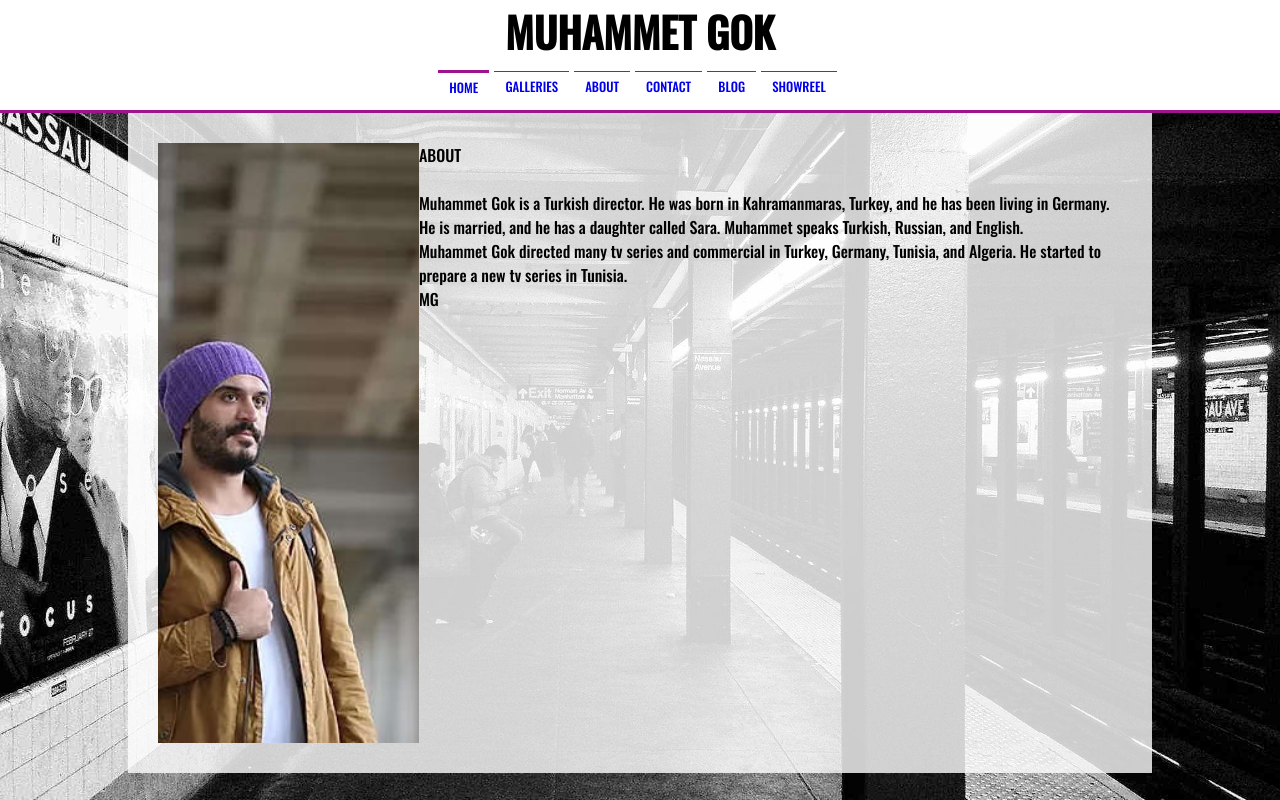
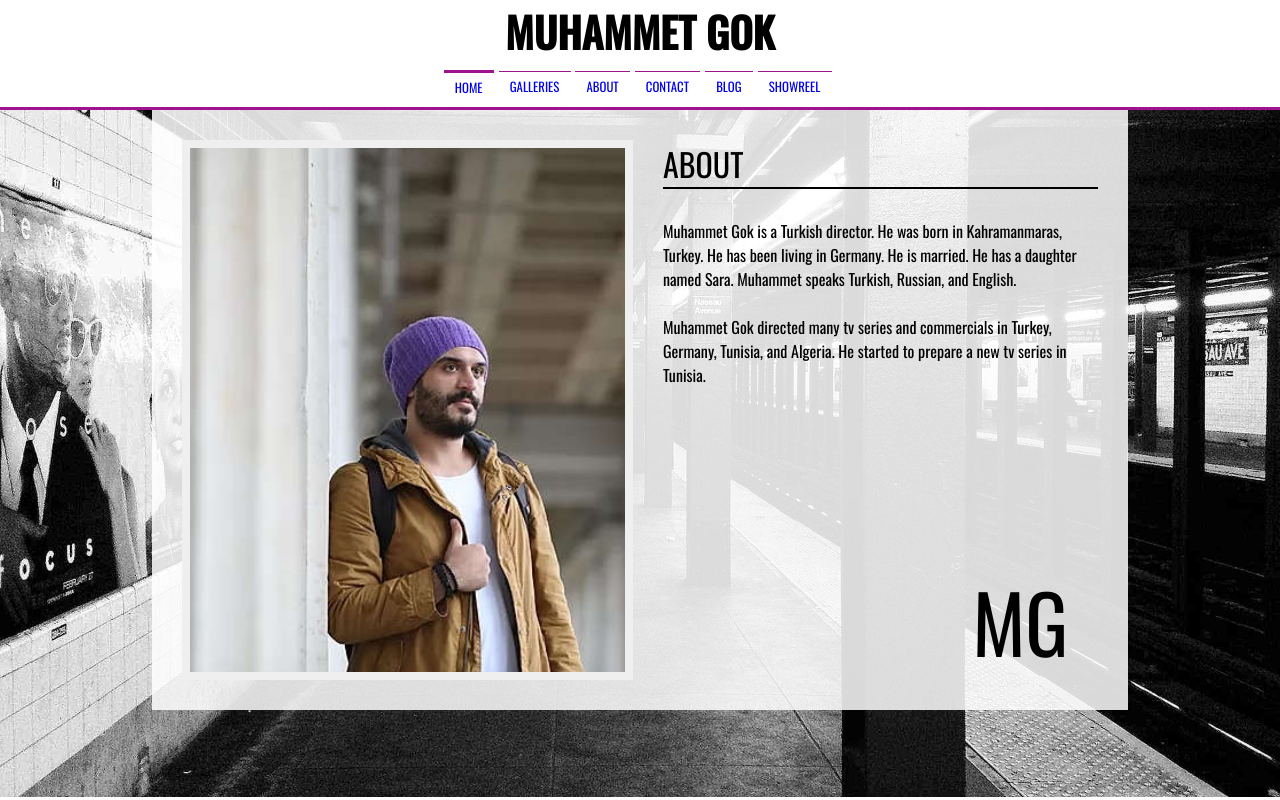
Before and after one commit to inanfatih/mehmet-gok, a React (Create React App) app: page /about in a window 1280 px wide. Built offline with nearby package versions, Linux system fonts and the light colour scheme.

Commit message:
about and contact are complete

```diff
--- a/public/index.html
+++ b/public/index.html
@@ -7,7 +7,7 @@
     <meta name="theme-color" content="#000000" />
     <meta name="description" content="Muhammet Gok's Official Website" />
     <link
-      href="https://fonts.googleapis.com/css2?family=Oswald:wght@500&display=swap"
+      href="https://fonts.googleapis.com/css2?family=Oswald:wght@400;500&display=swap"
       rel="stylesheet"
     />
     <link rel="apple-touch-icon" href="%PUBLIC_URL%/logo192.png" />
@@ -40,5 +40,9 @@
       To begin the development, run `npm start` or `yarn start`.
       To create a production bundle, use `npm run build` or `yarn build`.
     -->
+    <script
+      src="https://kit.fontawesome.com/f9d3744c66.js"
+      crossorigin="anonymous"
+    ></script>
   </body>
 </html>
--- a/src/pages/About.js
+++ b/src/pages/About.js
@@ -9,22 +9,22 @@ function About() {
       <div className='container'>
         <div className='about'>
           <div className='about-image' />
-          <div>
+          <div className='about-text'>
             <div>
-              <p>ABOUT</p>
-              <br />
-              <p>
+              <div className='my-1 about-title'>ABOUT</div>
+              <p className="about-content">
                 Muhammet Gok is a Turkish director. He was born in
-                Kahramanmaras, Turkey, and he has been living in Germany. He is
-                married, and he has a daughter called Sara. Muhammet speaks
-                Turkish, Russian, and English.
+                Kahramanmaras, Turkey. He has been living in Germany. He is
+                married. He has a daughter named Sara. Muhammet speaks Turkish,
+                Russian, and English.
                 <br />
-                Muhammet Gok directed many tv series and commercial in Turkey,
+                <br />
+                Muhammet Gok directed many tv series and commercials in Turkey,
                 Germany, Tunisia, and Algeria. He started to prepare a new tv
                 series in Tunisia.
               </p>
             </div>
-            <p>MG</p>
+            <p className='my-1 mg-text'>MG</p>
           </div>
         </div>
       </div>
--- a/src/pages/Contact.js
+++ b/src/pages/Contact.js
@@ -7,7 +7,68 @@ function Contact() {
   return (
     <div id='contact'>
       <div className='container'>
-        <div className='contact'></div>
+        <div className='contact'>
+          <p className='contact-title'>DROP ME A LINE</p>
+          <div className='contact-content'>
+            <div className='contact-info'>
+              {/* <p>CONTACT ME</p> */}
+              <p>MUHAMMET GOK</p>
+              <p>muhammetgok@gmail.com</p>
+              <div className='icons'>
+                <a
+                  href='https://www.facebook.com/muhammet.gok.100'
+                  className='icons'>
+                  <i class='fab fa-facebook-square fa-2x'></i>
+                </a>
+                <a href='https://www.instagram.com/muhametgok/'>
+                  <i class='fab fa-instagram fa-2x'></i>
+                </a>
+              </div>
+            </div>
+            <div className='contact-form'>
+              <div>
+                <form>
+                  <div class='text-fields'>
+                    <input
+                      type='text'
+                      name='name'
+                      class='text-input name-input'
+                      placeholder='Name'
+                    />
+                    <input
+                      type='text'
+                      name='phone'
+                      class='text-input phone-input'
+                      placeholder='Phone Number'
+                    />
+                    <input
+                      type='email'
+                      name='email'
+                      class='text-input email-input'
+                      placeholder='Email Address'
+                    />
+                    <input
+                      type='text'
+                      name='subject'
+                      class='text-input subject-input'
+                      placeholder='Subject'
+                    />
+                    <textarea
+                      class='text-input message-input'
+                      name='message'
+                      placeholder='Enter Message'></textarea>
+                    {/* <di class='my-2'>
+                    <div data-netlify-recaptcha='true'></div>
+                  </di> */}
+                  </div>
+                  <button class='btn' type='submit'>
+                    Submit
+                  </button>
+                </form>
+              </div>
+            </div>
+          </div>
+        </div>
       </div>
     </div>
   );
--- a/src/style/main.css
+++ b/src/style/main.css
@@ -4,9 +4,33 @@
   margin: auto;
   overflow: hidden; }
 
+.my-1 {
+  margin: 30px 0; }
+
+::-webkit-input-placeholder {
+  /* Chrome/Opera/Safari */
+  font-family: 'Oswald', sans-serif;
+  padding-left: 10px; }
+
+::-moz-placeholder {
+  /* Firefox 19+ */
+  font-family: 'Oswald', sans-serif;
+  padding-left: 10px; }
+
+:-ms-input-placeholder {
+  /* IE 10+ */
+  font-family: 'Oswald', sans-serif;
+  padding-left: 10px; }
+
+:-moz-placeholder {
+  /* Firefox 18- */
+  font-family: 'Oswald', sans-serif;
+  padding-left: 10px; }
+
 * {
   margin: 0;
-  padding: 0; }
+  padding: 0;
+  box-sizing: border-box; }
 
 body {
   font-family: 'Oswald', sans-serif; }
@@ -61,7 +85,9 @@ img {
 
 #galleries {
   background: url("../images/background-image.jpg") no-repeat center right/cover;
-  height: calc(100vh - 113px); }
+  height: calc(100vh - 113px);
+  background-attachment: fixed;
+  min-height: 500px; }
   #galleries .container {
     display: flex;
     font-size: 4rem;
@@ -85,29 +111,99 @@ img {
 
 #about {
   background: url("../images/background-image.jpg") no-repeat center right/cover;
-  height: calc(100vh - 113px); }
+  height: calc(100vh - 113px);
+  background-attachment: fixed;
+  min-height: 630px; }
   #about .about {
     display: flex;
     height: 600px;
-    background: rgba(255, 255, 255, 0.8);
-    padding: 30px; }
+    background: rgba(255, 255, 255, 0.85);
+    padding-right: 30px;
+    margin-bottom: 30px; }
     #about .about .about-image {
       background: url("../images/about.jpg") no-repeat center right/cover;
-      height: 100%;
-      width: 50%; }
+      border: 8px solid #efefef;
+      margin: 30px;
+      flex: 1 1 0;
+      width: 0; }
+    #about .about .about-text {
+      display: flex;
+      flex-direction: column;
+      justify-content: space-between;
+      flex: 1 1 0;
+      width: 0; }
+      #about .about .about-text .about-title {
+        display: block;
+        font-size: 2rem;
+        border-bottom: 2px solid black; }
+      #about .about .about-text .about-content {
+        font-weight: 400; }
+      #about .about .about-text .mg-text {
+        margin-right: 30px;
+        font-size: 5rem;
+        text-align: right; }
+
+#contact {
+  background: url("../images/background-image.jpg") no-repeat center right/cover;
+  height: calc(100vh - 113px);
+  background-attachment: fixed;
+  min-height: 560px; }
+  #contact .contact {
+    height: 500px;
+    background: rgba(255, 255, 255, 0.85);
+    padding: 30px;
+    margin-bottom: 30px; }
+    #contact .contact .contact-title {
+      display: block;
+      font-size: 2rem;
+      border-bottom: 2px solid black;
+      margin-bottom: 20px; }
+    #contact .contact .contact-content {
+      display: grid;
+      grid-template-columns: 1fr 2fr;
+      grid-gap: 1rem; }
+      #contact .contact .contact-content .contact-info {
+        line-height: 3rem;
+        font-size: 1.5rem; }
+        #contact .contact .contact-content .contact-info .icons {
+          margin-top: 15px;
+          margin-right: 10px; }
+      #contact .contact .contact-content .contact-form .text-fields {
+        display: grid;
+        grid-gap: 0.5rem;
+        margin-bottom: 1.2rem; }
+        #contact .contact .contact-content .contact-form .text-fields .text-input {
+          height: 2.5rem;
+          border: 1px solid;
+          border-radius: 5px; }
+        #contact .contact .contact-content .contact-form .text-fields .message-input {
+          height: 6rem;
+          border: 1px solid;
+          border-radius: 5px; }
+      #contact .contact .contact-content .contact-form .btn {
+        height: 3rem;
+        width: 100%;
+        text-align: center;
+        background: #a0138e;
+        color: white;
+        border: none;
+        border-radius: 5px;
+        padding: 0.5rem 1.5rem; }
 
 #blog {
   background: url("../images/background-image.jpg") no-repeat center right/cover;
-  height: calc(100vh - 113px); }
-
-#contact {
-  background: url("../images/background-image.jpg") no-repeat center right/cover;
-  height: calc(100vh - 113px); }
+  height: calc(100vh - 113px);
+  background-attachment: fixed;
+  min-height: 500px; }
 
 #showreel {
   background: url("../images/background-image.jpg") no-repeat center right/cover;
-  height: calc(100vh - 113px); }
+  height: calc(100vh - 113px);
+  background-attachment: fixed;
+  min-height: 500px; }
 
 #gallery {
   background: url("../images/gallery-background.jpg") no-repeat center right/cover;
-  height: calc(100vh - 113px); }
+  height: calc(100vh - 113px);
+  background-attachment: fixed;
+  min-height: 500px; }
--- a/src/style/scss/_utilities.scss
+++ b/src/style/scss/_utilities.scss
@@ -4,3 +4,7 @@
   margin: auto;
   overflow: hidden;
 }
+
+.my-1 {
+  margin: 30px 0;
+}
--- a/src/style/scss/main.scss
+++ b/src/style/scss/main.scss
@@ -1,9 +1,31 @@
 @import 'config';
 @import 'utilities';
+
+::-webkit-input-placeholder {
+  /* Chrome/Opera/Safari */
+  font-family: 'Oswald', sans-serif;
+  padding-left: 10px;
+}
+::-moz-placeholder {
+  /* Firefox 19+ */
+  font-family: 'Oswald', sans-serif;
+  padding-left: 10px;
+}
+:-ms-input-placeholder {
+  /* IE 10+ */
+  font-family: 'Oswald', sans-serif;
+  padding-left: 10px;
+}
+:-moz-placeholder {
+  /* Firefox 18- */
+  font-family: 'Oswald', sans-serif;
+  padding-left: 10px;
+}
 
 * {
   margin: 0;
   padding: 0;
+  box-sizing: border-box;
 }
 
 body {
@@ -79,6 +101,8 @@ img {
 #galleries {
   background: $background-image no-repeat center right/cover;
   height: calc(100vh - 113px);
+  background-attachment: fixed;
+  min-height: 500px;
   .container {
     display: flex;
     font-size: 4rem;
@@ -109,15 +133,102 @@ img {
 #about {
   background: $background-image no-repeat center right/cover;
   height: calc(100vh - 113px);
+  background-attachment: fixed;
+  min-height: 630px;
   .about {
     display: flex;
     height: 600px;
-    background: rgba(255, 255, 255, 0.8);
-    padding: 30px;
+    background: rgba(255, 255, 255, 0.85);
+    padding-right: 30px;
+    margin-bottom: 30px;
     .about-image {
       background: $about-image no-repeat center right/cover;
-      height: 100%;
-      width: 50%;
+      border: 8px solid #efefef;
+      margin: 30px;
+      flex: 1 1 0;
+      width: 0;
+    }
+    .about-text {
+      display: flex;
+      flex-direction: column;
+      justify-content: space-between;
+      flex: 1 1 0;
+      width: 0;
+      .about-title {
+        display: block;
+        font-size: 2rem;
+        border-bottom: 2px solid black;
+      }
+      .about-content {
+        font-weight: 400;
+      }
+      .mg-text {
+        margin-right: 30px;
+        font-size: 5rem;
+        text-align: right;
+      }
+    }
+  }
+}
+
+#contact {
+  background: $background-image no-repeat center right/cover;
+  height: calc(100vh - 113px);
+  background-attachment: fixed;
+  min-height: 560px;
+  .contact {
+    height: 500px;
+    background: rgba(255, 255, 255, 0.85);
+    padding: 30px;
+    margin-bottom: 30px;
+    .contact-title {
+      display: block;
+      font-size: 2rem;
+      border-bottom: 2px solid black;
+      margin-bottom: 20px;
+    }
+    .contact-content {
+      display: grid;
+      grid-template-columns: 1fr 2fr;
+      grid-gap: 1rem;
+
+      .contact-info {
+        line-height: 3rem;
+        font-size: 1.5rem;
+
+        .icons {
+          margin-top: 15px;
+          margin-right: 10px;
+        }
+      }
+      .contact-form {
+        .text-fields {
+          display: grid;
+          grid-gap: 0.5rem;
+          margin-bottom: 1.2rem;
+
+          .text-input {
+            height: 2.5rem;
+            border: 1px solid;
+            border-radius: 5px;
+          }
+          .message-input {
+            height: 6rem;
+            border: 1px solid;
+            border-radius: 5px;
+          }
+        }
+        .btn {
+          height: 3rem;
+          width: 100%;
+          text-align: center;
+          background: $border-color;
+          color: white;
+          border: none;
+          border-radius: 5px;
+          padding: 0.5rem 1.5rem;
+        }
+      }
     }
   }
 }
@@ -125,19 +236,20 @@ img {
 #blog {
   background: $background-image no-repeat center right/cover;
   height: calc(100vh - 113px);
-}
-
-#contact {
-  background: $background-image no-repeat center right/cover;
-  height: calc(100vh - 113px);
+  background-attachment: fixed;
+  min-height: 500px;
 }
 
 #showreel {
   background: $background-image no-repeat center right/cover;
   height: calc(100vh - 113px);
+  background-attachment: fixed;
+  min-height: 500px;
 }
 
 #gallery {
   background: $gallery-background no-repeat center right/cover;
   height: calc(100vh - 113px);
+  background-attachment: fixed;
+  min-height: 500px;
 }
```
